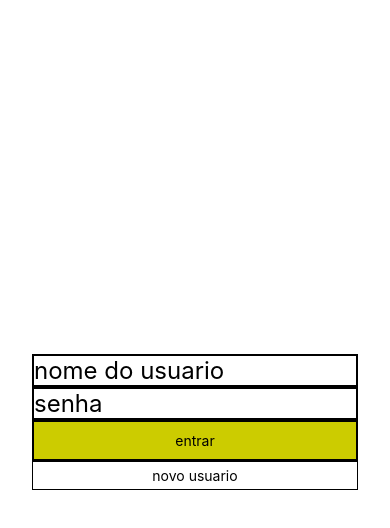
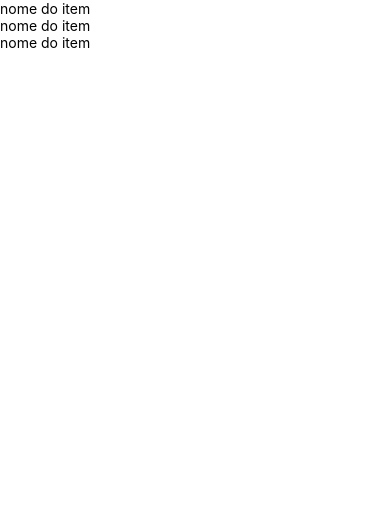
Before and after one commit to jonnathan098/app, a React Native app: screen / in a window 390 px wide. Shown: the top 528 px of the page. Built offline with nearby package versions, Linux system fonts and the light colour scheme.

Commit message:
criamdo a pagina inicial

```diff
--- a/App.tsx
+++ b/App.tsx
@@ -1,11 +1,12 @@
 import React from 'react';
-import LoginScreen from './src/screens/login';
-import MainScreen from './src/screens/main';
+import LoginScreen from './src/screens/Login';
+import PerfilScreen from './src/screens/Perfil';
+import TelaPricipal from './src/screens/TelaPricipal';
 
 const app: React.FC = () => {
   return(
 
-    <LoginScreen/>
+    <TelaPricipal/>
     );
   };
 
--- a/src/screens/main.tsx
+++ b/src/screens/Perfil.tsx
@@ -30,7 +30,7 @@ const style = StyleSheet.create({
     Alert.alert ('Botao Pressionado')
   }
 
-const MainScreen: React.FC = () => {
+const perfilScreen: React.FC = () => {
     return(
         <View style={style.container}>
       <Text style={style.mensagem}>alo, munto!</Text>
@@ -41,4 +41,4 @@ const MainScreen: React.FC = () => {
 
     )
 }
-export default MainScreen
+export default perfilScreen
--- /dev/null
+++ b/src/screens/TelaPricipal.tsx
@@ -0,0 +1,40 @@
+import { View,Text, FlatList, ListRenderItem } from "react-native"
+import React from "react"
+import Item from "./models/item"
+const itens: Item[] = [
+    {
+        id:1,
+        nome:'cachorro-quente',
+        descriçao:'lanche grande',
+    },
+     {
+        id:2,
+        nome:'coca-cola',
+        descriçao:'refrigerante em lata',
+    },
+    {
+        id:3,
+        nome:'pudim',
+        descriçao:'pudim de leite condesado',
+    },
+]
+
+
+
+
+const TelaPricipal: React.FC = () => {
+
+    const renderFlatListItem: ListRenderItem<Item>= () => {
+        return(
+            <Text>nome do item</Text>
+        )
+    }
+
+    return(
+        <View>
+            <FlatList renderItem={renderFlatListItem}
+            data={itens} />
+        </View>
+    )
+}
+export default TelaPricipal
--- a/src/screens/login.tsx
+++ b/src/screens/login.tsx
@@ -5,31 +5,34 @@ const styles = StyleSheet.create({
         flexGrow:1,
         justifyContent: 'center',
         padding: 32,
+        backgroundColor: '#B0E0E6',
 
     },
     Input:{
         fontSize : 24,
-        borderWidth:2,
+        borderWidth:1,
+        backgroundColor: '#F5FFFA',
+
     },
     linkNovoUsuario:{
         padding:5,
         alignItems:'center',
-        borderWidth:1,
-        backgroundColor: '#',
     },
     Button:{
-        backgroundColor: '#cc0',
+        backgroundColor: '#C0C0C0',
         alignItems:'center',
-        borderWidth:2,
+        borderWidth:1,
         padding:10,
+        borderRadius:8
     },
 
     MansagemDeerror:{
-        borderWidth:3,
         textTransform:'uppercase',
+        alignItems:'center',
+
     },
     MansagemDesucesso:{
-        borderWidth:3,
+
         textTransform:'uppercase',
     }
 })
```
Also changed, not shown: src/screens/models/Item.ts (added, +7 -0 lines), assets/oi-eu-sou-o-goku-capa.jpg (added).
